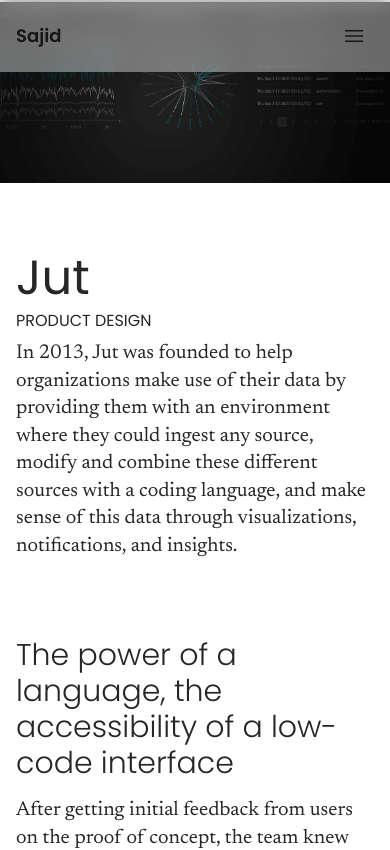
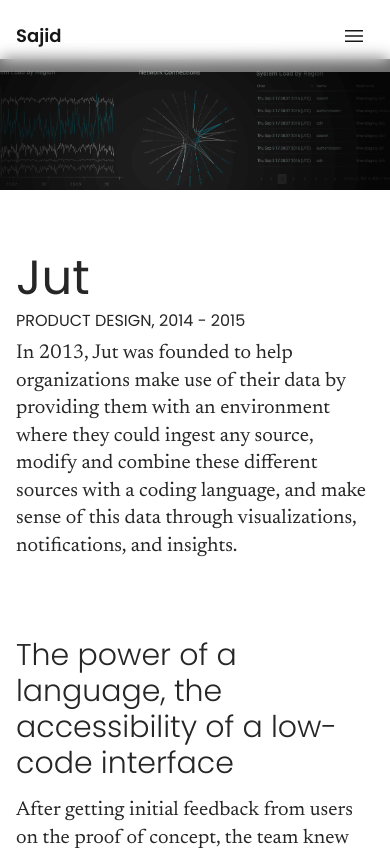
Before and after one commit to sajidsan/portfolio-website-2025, a React (Vite) app: page /jut in a window 390 px wide. Shown: the top 850 px of the page. Built offline with nearby package versions, Linux system fonts and the light colour scheme.

Commit message:
fixed project header images on mobile. Updated dates on project pages.

```diff
--- a/src/components/ImageFullBleedHero.tsx
+++ b/src/components/ImageFullBleedHero.tsx
@@ -23,7 +23,7 @@
         >
         <div className=
         {clsx(
-        "w-screen relative left-1/2 right-1/2 -ml-[50vw] -mr-[50vw] aspect-[2/1] sm:aspect-[3/1] flex items-center justify-center overflow-hidden border-neutral-200",
+        "w-screen relative left-1/2 right-1/2 -ml-[50vw] -mr-[50vw] aspect-[2/1] sm:aspect-[3/1] flex items-start sm:items-center justify-center overflow-hidden border-neutral-200 pt-16 sm:pt-0 box-border",
         bgClass
           )}
         style={bgHex ? { backgroundColor: bgHex } : {}}
--- a/src/components/ProjectIntro.tsx
+++ b/src/components/ProjectIntro.tsx
@@ -38,7 +38,7 @@
                                 lg:w-3/6
                                 ">
                     <h1 className="font-primary mb-2 text-5xl text-neutral-800 font-regular leading-12">{title}</h1>
-                    <p className="font-sans uppercase mb-2 text-base text-neutral-800">{focus}</p>
+                    <p className="font-sans uppercase mb-2 text-base text-neutral-800">{focus}, {period}</p>
                     <p className="font-serif mb-6 text-xl max-w-prose text-neutral-800">{summary}</p>
 
 
```
